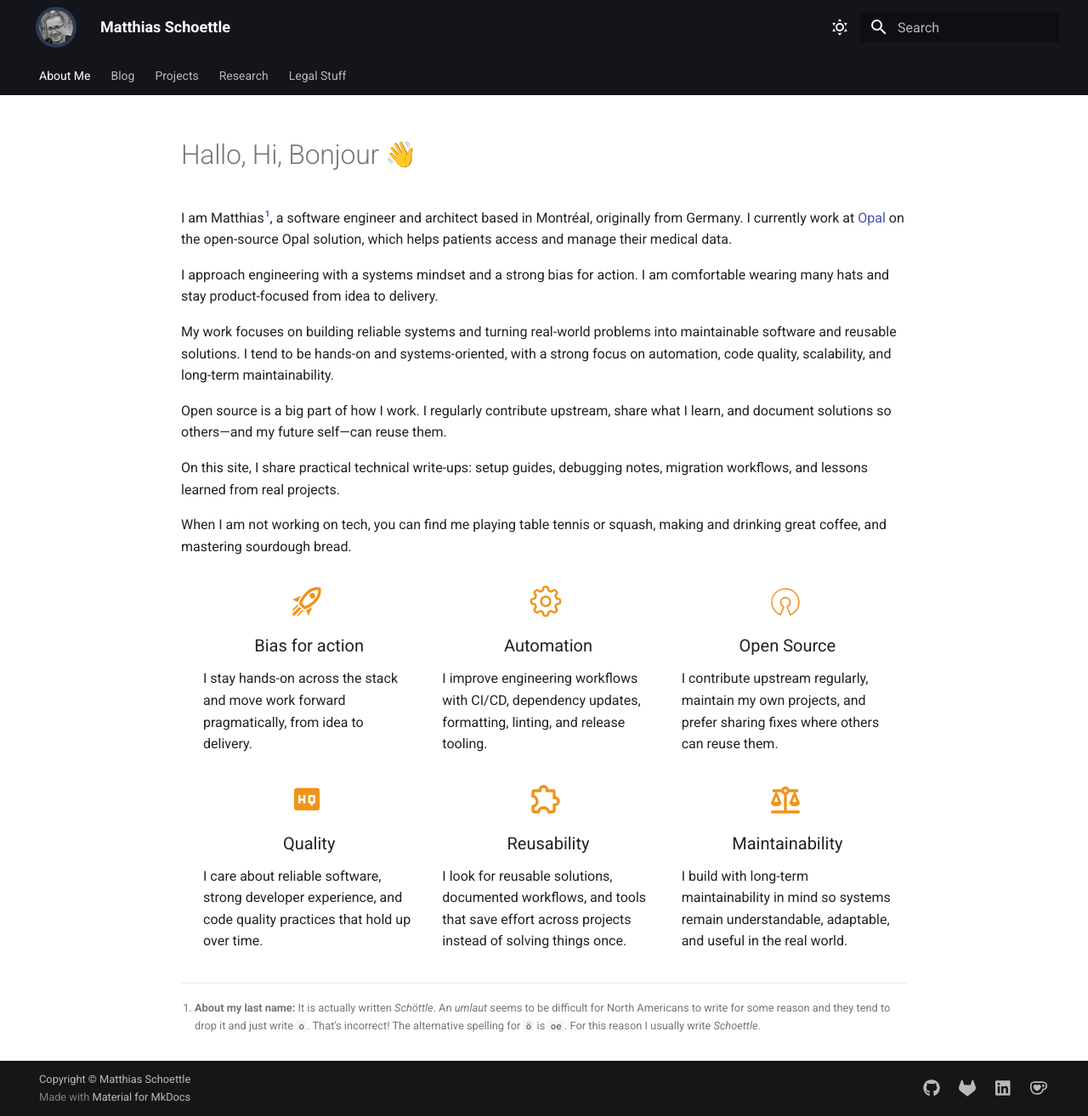
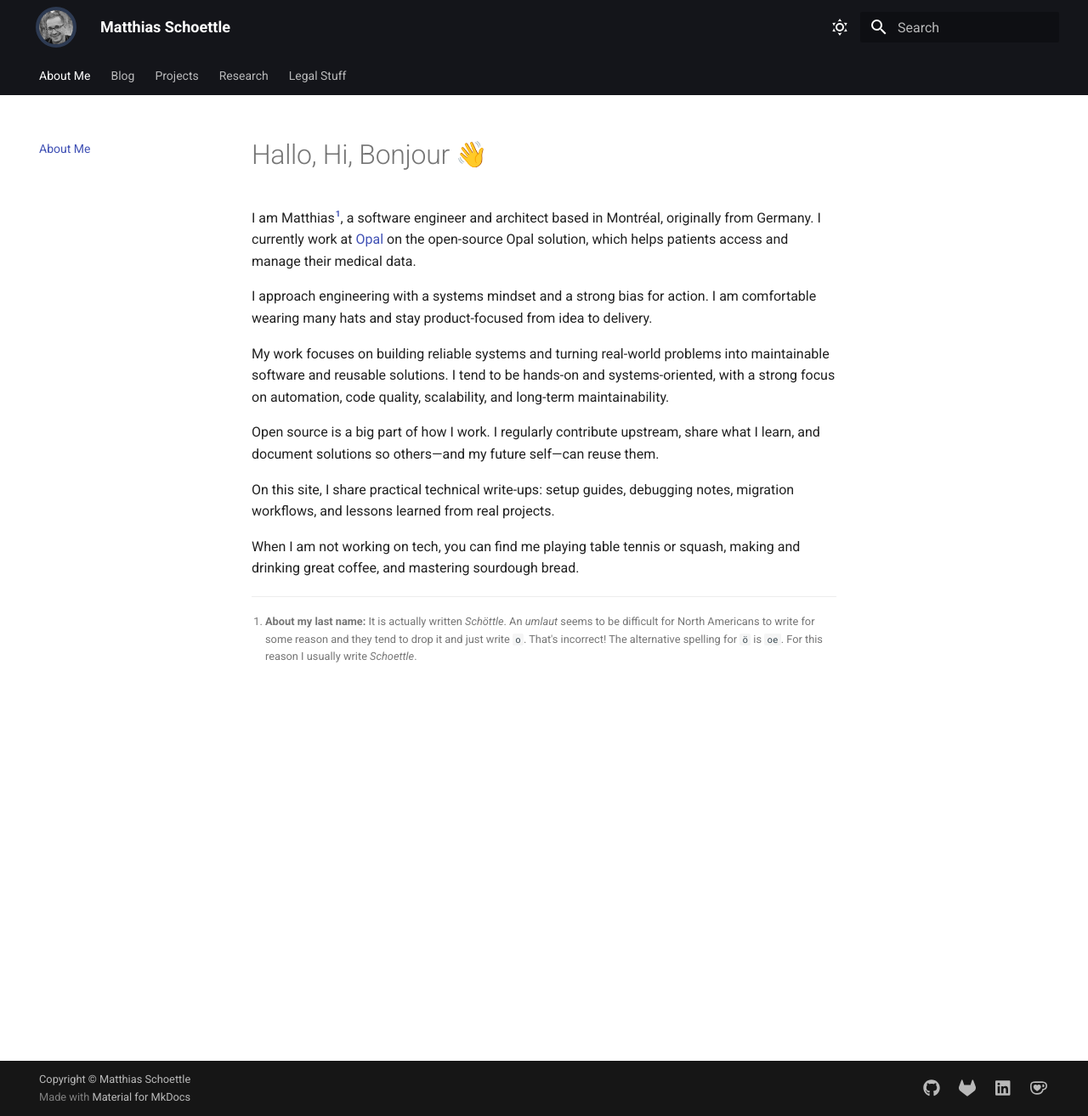
Before and after one commit to mschoettle/website, an MkDocs documentation site: the page built from docs/index.md, in a window 1280 px wide and 1314 px high. Shown: the whole window at 85% size. Built offline with MkDocs 1.6.1 and Material for MkDocs 9.7.7, drawn with Linux system fonts in a browser that asks for light colours; emoji names are drawn with the system emoji font; plug-ins that fetch from the network failed and are left out.

Commit message:
Revert "grid v1"
This reverts commit 2463e4bfd14d6fc293a4458003e6aa26666f351a.

```diff
--- a/docs/assets/stylesheets/extra.css
+++ b/docs/assets/stylesheets/extra.css
@@ -34,35 +34,3 @@
 .md-typeset figure.hidden, .md-typeset .glightbox .hidden {
     display: none !important;
 }
-
-.md-content > article:has(#about) {
-  width: 70%;
-  margin-left: auto;
-  margin-right: auto;
-}
-
-#about.grid.cards > ul > li {
-  border: 0;
-}
-
-#about.grid.cards > ul > li:hover {
-  box-shadow: none;
-}
-
-#about.grid.cards .twemoji {
-    display: block;
-    margin-bottom: .8rem;
-    text-align: center;
-    color: #f19319;
-    --md-icon-size: 2rem;
-}
-
-#about.grid.cards > ul > li > p:first-child {
-  text-align: center;
-  font-size: 1rem;
-}
-
-#about.grid.cards > ul {
-  display: grid;
-  grid-template-columns: repeat(3, 1fr);
-}
--- a/docs/index.md
+++ b/docs/index.md
@@ -25,34 +23,6 @@
 
 <!-- My goal here is simple: publish useful content that helps someone solve a problem faster. -->
 
-<div id="about" class="grid cards" markdown>
-
-- :material-rocket-launch-outline: Bias for action
-
-    I stay hands-on across the stack and move work forward pragmatically, from idea to delivery.
-
-- :octicons-gear-24: Automation
-
-    I improve engineering workflows with CI/CD, dependency updates, formatting, linting, and release tooling.
-
-- :material-open-source-initiative: Open Source
-
-    I contribute upstream regularly, maintain my own projects, and prefer sharing fixes where others can reuse them.
-
-- :material-quality-high: Quality
-
-    I care about reliable software, strong developer experience, and code quality practices that hold up over time.
-
-- :material-puzzle-outline: Reusability
-
-    I look for reusable solutions, documented workflows, and tools that save effort across projects instead of solving things once.
-
-- :material-scale-balance: Maintainability
-
-    I build with long-term maintainability in mind so systems remain understandable, adaptable, and useful in the real world.
-
-</div>
-
 [^1]: **About my last name:** It is actually written _Schöttle_.
     An _umlaut_ seems to be difficult for North Americans to write for some reason and they tend to drop it and just write `o`.
     That's incorrect!
```
Also changed, not shown: other parts of docs/index.md (+0 -2 lines), docs/projects/index.md (+1 -1 lines).
